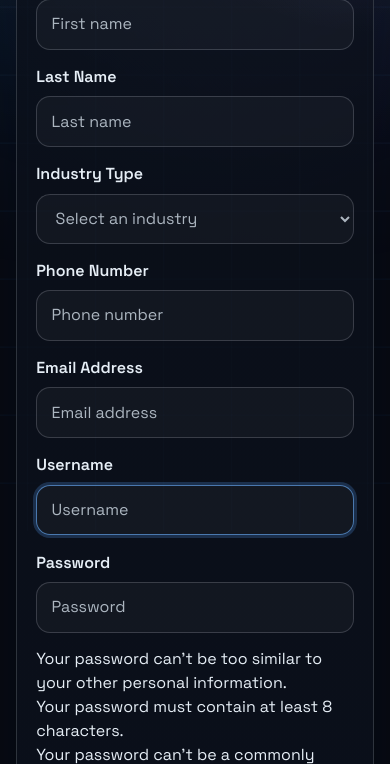
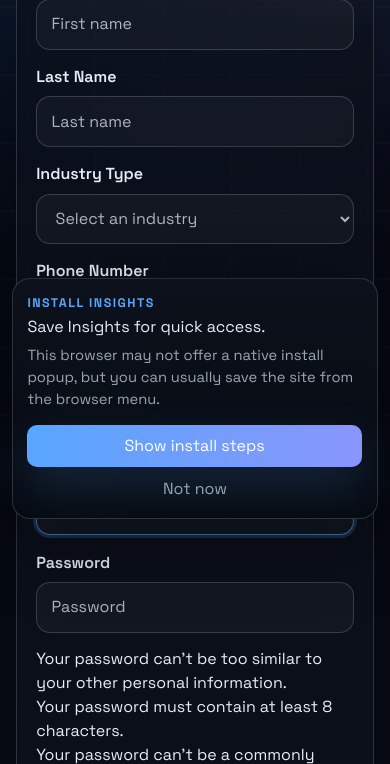
Before and after one commit to isaiaha09/miranda_insights, a Django app: page /signup/ in a window 390 px wide. Shown: the part 313-1077 px from the top of the page. Run offline with Django 5.2, Linux system fonts and the light colour scheme.

Commit message:
implemented install message as well as bg color for address url bar (only applies to some devices)

```diff
--- a/current_website/landingpage/pwa.py
+++ b/current_website/landingpage/pwa.py
@@ -16,8 +16,9 @@ def manifest(request):
         "scope": "/",
         "display": "standalone",
         "background_color": "#070b12",
-        "theme_color": "#070b12",
+        "theme_color": "#0c111b",
         "lang": "en-US",
+        "prefer_related_applications": False,
         "icons": [
             {
                 "src": static("pwa/icon-192.png"),
@@ -60,7 +61,7 @@ def service_worker(request):
         request,
         "service-worker.js",
         {
-            "cache_name": "insights-pwa-v1",
+            "cache_name": "insights-pwa-v2",
         },
         content_type="application/javascript; charset=utf-8",
     )
--- a/current_website/static/css/base.css
+++ b/current_website/static/css/base.css
@@ -432,6 +432,90 @@ input:focus-visible {
     box-shadow: 0 18px 54px rgba(2, 6, 23, 0.10);
 }
 
+.pwa-install-banner {
+    position: fixed;
+    left: 1rem;
+    right: 1rem;
+    bottom: 1rem;
+    z-index: 1200;
+    display: grid;
+    grid-template-columns: auto minmax(0, 1fr) auto;
+    gap: 0.9rem;
+    align-items: center;
+    padding: 1rem;
+    border: 1px solid var(--border);
+    border-radius: var(--radius-lg);
+    background: linear-gradient(180deg, rgba(12, 17, 27, 0.98), rgba(7, 11, 18, 0.96));
+    box-shadow: 0 24px 72px rgba(0, 0, 0, 0.42);
+    backdrop-filter: blur(14px) saturate(1.06);
+    transform: translateY(calc(100% + 2rem));
+    opacity: 0;
+    transition: transform 220ms ease, opacity 220ms ease;
+}
+
+.pwa-install-banner.is-visible {
+    transform: translateY(0);
+    opacity: 1;
+}
+
+.pwa-install-banner__media img {
+    width: 3.25rem;
+    height: 3.25rem;
+    border-radius: 0.9rem;
+    display: block;
+}
+
+.pwa-install-banner__content {
+    min-width: 0;
+}
+
+.pwa-install-banner__eyebrow {
+    margin: 0 0 0.2rem;
+    color: var(--accent);
+    font-size: 0.78rem;
+    font-weight: 700;
+    letter-spacing: 0.12em;
+    text-transform: uppercase;
+}
+
+.pwa-install-banner__title {
+    margin: 0;
+    font-size: 1rem;
+    color: var(--text);
+}
+
+.pwa-install-banner__copy,
+.pwa-install-banner__steps {
+    margin: 0.3rem 0 0;
+    color: var(--muted);
+    font-size: 0.92rem;
+    line-height: 1.5;
+}
+
+.pwa-install-banner__steps {
+    color: var(--text);
+}
+
+.pwa-install-banner__actions {
+    display: flex;
+    flex-direction: column;
+    align-items: flex-end;
+    gap: 0.45rem;
+}
+
+.pwa-install-banner__dismiss {
+    border: 0;
+    background: transparent;
+    color: var(--muted);
+    font: inherit;
+    cursor: pointer;
+    padding: 0.15rem 0;
+}
+
+.pwa-install-banner__dismiss:hover {
+    color: var(--text);
+}
+
 /* Footer */
 .site-footer {
     border-top: 1px solid var(--border);
@@ -595,6 +679,34 @@ input:focus-visible {
         text-align: left;
     }
 
+    .pwa-install-banner {
+        grid-template-columns: 1fr;
+        align-items: start;
+        left: 0.75rem;
+        right: 0.75rem;
+        bottom: 0.75rem;
+        padding: 0.9rem;
+    }
+
+    .pwa-install-banner__media {
+        display: none;
+    }
+
+    .pwa-install-banner__actions {
+        width: 100%;
+        align-items: stretch;
+    }
+
+    .pwa-install-banner__actions .btn {
+        width: 100%;
+        text-align: center;
+    }
+
+    .pwa-install-banner__dismiss {
+        text-align: center;
+        padding-top: 0.2rem;
+    }
+
     .footer-bottom {
         text-align: left;
     }
@@ -638,4 +750,8 @@ input:focus-visible {
         transition: none;
     }
 
+    .pwa-install-banner {
+        transition: none;
+    }
+
 }
--- a/current_website/static/js/base.js
+++ b/current_website/static/js/base.js
@@ -1,3 +1,19 @@
+function syncBrowserChromeColor() {
+  var rootStyles = window.getComputedStyle(document.documentElement);
+  var chromeColor = (rootStyles.getPropertyValue('--chrome-bg') || '').trim() || '#0c111b';
+  var metaNames = ['theme-color', 'msapplication-navbutton-color'];
+
+  metaNames.forEach(function (name) {
+    var meta = document.querySelector('meta[name="' + name + '"]');
+    if (!meta) {
+      meta = document.createElement('meta');
+      meta.setAttribute('name', name);
+      document.head.appendChild(meta);
+    }
+    meta.setAttribute('content', chromeColor);
+  });
+}
+
 function registerServiceWorker() {
   if (!('serviceWorker' in navigator)) {
     return;
@@ -13,10 +29,147 @@ function registerServiceWorker() {
   });
 }
 
+function setupPwaInstallExperience() {
+  var banner = document.getElementById('pwa-install-banner');
+  var title = document.getElementById('pwa-install-title');
+  var copy = document.getElementById('pwa-install-copy');
+  var steps = document.getElementById('pwa-install-steps');
+  var action = document.getElementById('pwa-install-action');
+  var dismiss = document.getElementById('pwa-install-dismiss');
+
+  if (!banner || !title || !copy || !steps || !action || !dismiss) {
+    return;
+  }
+
+  var deferredPrompt = null;
+  var dismissKey = 'insights-pwa-install-dismissed-at';
+  var dismissDurationMs = 7 * 24 * 60 * 60 * 1000;
+  var userAgent = window.navigator.userAgent || '';
+  var isStandalone = window.matchMedia('(display-mode: standalone)').matches || window.navigator.standalone === true;
+  var isTouchDevice = window.matchMedia('(pointer: coarse)').matches || window.matchMedia('(max-width: 820px)').matches;
+  var isIOS = /iPad|iPhone|iPod/.test(userAgent) || (window.navigator.platform === 'MacIntel' && window.navigator.maxTouchPoints > 1);
+  var isAndroid = /Android/i.test(userAgent);
+
+  function isDismissed() {
+    try {
+      var value = window.localStorage.getItem(dismissKey);
+      if (!value) {
+        return false;
+      }
+      return Date.now() - Number(value) < dismissDurationMs;
+    } catch (error) {
+      return false;
+    }
+  }
+
+  function setDismissed() {
+    try {
+      window.localStorage.setItem(dismissKey, String(Date.now()));
+    } catch (error) {
+      return;
+    }
+  }
+
+  function hideBanner() {
+    banner.hidden = true;
+    banner.classList.remove('is-visible');
+  }
+
+  function showBanner() {
+    if (isStandalone || !isTouchDevice || isDismissed()) {
+      return;
+    }
+    banner.hidden = false;
+    window.requestAnimationFrame(function () {
+      banner.classList.add('is-visible');
+    });
+  }
+
+  function setManualMode(titleText, copyText, actionText, stepsText) {
+    title.textContent = titleText;
+    copy.textContent = copyText;
+    action.textContent = actionText;
+    steps.textContent = stepsText;
+    steps.hidden = true;
+    action.hidden = false;
+    action.onclick = function () {
+      var expanded = !steps.hidden;
+      steps.hidden = expanded;
+      action.textContent = expanded ? actionText : 'Hide steps';
+    };
+    showBanner();
+  }
+
+  dismiss.addEventListener('click', function () {
+    setDismissed();
+    hideBanner();
+  });
+
+  window.addEventListener('beforeinstallprompt', function (event) {
+    event.preventDefault();
+    deferredPrompt = event;
+    title.textContent = 'Install Insights on this device.';
+    copy.textContent = 'Get faster launch access and a full-screen app experience right from your home screen.';
+    steps.hidden = true;
+    action.hidden = false;
+    action.textContent = 'Install app';
+    action.onclick = function () {
+      if (!deferredPrompt) {
+        return;
+      }
+      deferredPrompt.prompt();
+      deferredPrompt.userChoice.finally(function () {
+        deferredPrompt = null;
+        hideBanner();
+      });
+    };
+    showBanner();
+  });
+
+  window.addEventListener('appinstalled', function () {
+    deferredPrompt = null;
+    hideBanner();
+  });
+
+  if (isIOS) {
+    setManualMode(
+      'Add Insights to your home screen.',
+      'On iPhone and iPad, installation happens from the browser share sheet rather than a browser popup.',
+      'Show install steps',
+      'Tap Share in your browser, then choose Add to Home Screen.'
+    );
+    return;
+  }
+
+  if (isAndroid) {
+    window.setTimeout(function () {
+      if (!deferredPrompt) {
+        setManualMode(
+          'Install Insights on Android.',
+          'If your browser does not show the native install prompt, you can still install the app from the browser menu.',
+          'Show install steps',
+          'Open the browser menu, then choose Install app or Add to Home screen.'
+        );
+      }
+    }, 1500);
+    return;
+  }
+
+  setManualMode(
+    'Save Insights for quick access.',
+    'This browser may not offer a native install popup, but you can usually save the site from the browser menu.',
+    'Show install steps',
+    'Open your browser menu and look for Install app, Add to Home screen, or a similar save-to-device option.'
+  );
+}
+
+syncBrowserChromeColor();
 registerServiceWorker();
 
 // Minimal JS placeholder for site interactions
 document.addEventListener('DOMContentLoaded', function(){
+  syncBrowserChromeColor();
+  setupPwaInstallExperience();
   // Example: simple console message
   console.debug('Insights site JS loaded');
   // Update footer year dynamically so it stays current
--- a/current_website/templates/base.html
+++ b/current_website/templates/base.html
@@ -6,10 +6,11 @@
     <meta name="viewport" content="width=device-width, initial-scale=1" />
     <meta name="application-name" content="Insights" />
     <meta name="mobile-web-app-capable" content="yes" />
+    <meta name="msapplication-navbutton-color" content="#0c111b" />
     <meta name="apple-mobile-web-app-status-bar-style" content="black-translucent" />
     <meta name="apple-mobile-web-app-title" content="Insights" />
     <meta name="description" content="Miranda Insights delivers analytics and collaboration tools to help teams make data-driven decisions." />
-    <meta name="theme-color" content="#070b12" />
+    <meta name="theme-color" content="#0c111b" />
     <title>{% block title %}Insights Website{% endblock %}</title>
     <link rel="icon" type="image/svg+xml" href="{% static 'favicon.svg' %}" />
     <link rel="manifest" href="{% url 'webmanifest' %}" />
@@ -63,6 +64,22 @@
       {% block content %}{% endblock %}
     </main>
 
+    <aside class="pwa-install-banner" id="pwa-install-banner" hidden aria-live="polite" aria-labelledby="pwa-install-title">
+      <div class="pwa-install-banner__media" aria-hidden="true">
+        <img src="{% static 'pwa/icon-192.png' %}" alt="" />
+      </div>
+      <div class="pwa-install-banner__content">
+        <p class="pwa-install-banner__eyebrow">Install Insights</p>
+        <h2 class="pwa-install-banner__title" id="pwa-install-title">Keep Insights one tap away.</h2>
+        <p class="pwa-install-banner__copy" id="pwa-install-copy">Install the web app for faster access to dashboards, updates, and support.</p>
+        <p class="pwa-install-banner__steps" id="pwa-install-steps" hidden></p>
+      </div>
+      <div class="pwa-install-banner__actions">
+        <button class="btn btn-primary" id="pwa-install-action" type="button">Install app</button>
+        <button class="pwa-install-banner__dismiss" id="pwa-install-dismiss" type="button" aria-label="Dismiss install prompt">Not now</button>
+      </div>
+    </aside>
+
     <footer class="site-footer">
       <div class="container footer-grid">
         <div class="footer-col footer-our-goal">
```
